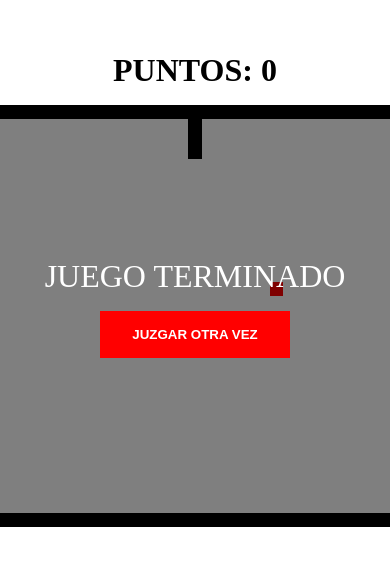
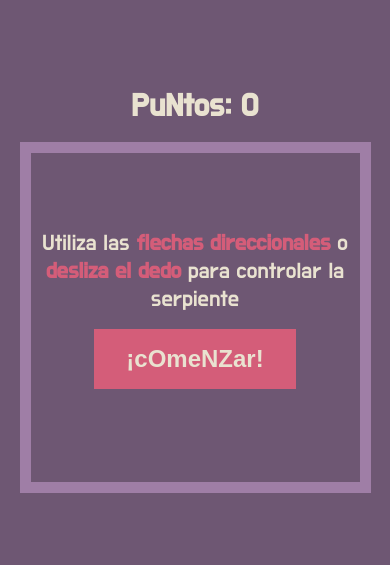
Before and after one commit to BarbaBlanca97/snake, a plain HTML site: page index.html in a window 390 px wide. Shown: the part 141-706 px from the top of the page. Drawn offline with Linux system fonts and the light colour scheme.

Commit message:
Mobile suport + UI improovments

```diff
--- a/index.html
+++ b/index.html
@@ -5,22 +5,30 @@
     <meta name="viewport" content="width=device-width, initial-scale=1.0">
 
     <link rel="stylesheet" href="styles.css" >
+    <link href="https://fonts.googleapis.com/css2?family=Do+Hyeon&display=swap" rel="stylesheet">
 
     <title>Snake</title>
 </head>
 <body id="body">
-    <div id="scoreboard">
-        <span> PUNTOS: </span>
-        <span id="score">  </span>
-    </div>
-    <div id="game-container" >
-        <canvas id="game-canvas" width="31" height="31" ></canvas>
-        <canvas id="background-canvas" width="31" height="31" ></canvas>
-        <div id="game-overlay">
-            <div> JUEGO TERMINADO </div>
-            <button onclick="startGame()"> JUZGAR OTRA VEZ </button>
+    <div id="main">
+        <div id="scoreboard">
+            <span> PuNtos: </span>
+            <span id="score"> 0 </span>
+        </div>
+        <div id="game-container" >
+            <canvas class="aspect-ratio" id="game-canvas" width="31" height="31" ></canvas>
+            <canvas class="aspect-ratio" id="background-canvas" width="31" height="31" ></canvas>
+            <div class="game-overlay aspect-ratio" id="game-start">
+                <div> Utiliza las <span class="text-emphasis" >flechas direccionales</span> o <span class="text-emphasis" >desliza el dedo</span> para controlar la serpiente </div>
+                <button onclick="startGame()"> ¡cOmeNZar! </button>
+            </div>
+            <div class="game-overlay aspect-ratio" id="game-over">
+                <div> JueGo terMiNAdO </div>
+                <button onclick="startGame()"> ¡otRa vEz! </button>
+            </div>
         </div>
     </div>
+
+    <script src="script.js"></script>
 </body>
-    <script src="script.js"></script>
 </html>
--- a/script.js
+++ b/script.js
@@ -1,13 +1,24 @@
-const canvas            = document.getElementById('game-canvas');
-const backgroundCanvas  = document.getElementById('background-canvas');
-const scoreDisplay      = document.getElementById('score');
-const gameOverlay       = document.getElementById('game-overlay');
+const canvas                    = document.getElementById('game-canvas');
+const backgroundCanvas          = document.getElementById('background-canvas');
+const scoreDisplay              = document.getElementById('score');
+const startGameOverlay          = document.getElementById('game-start');
+const gameOverOverlay           = document.getElementById('game-over');
 
 const ctx               = canvas.getContext('2d');
 const bgCtx             = backgroundCanvas.getContext('2d');
 
 const canvasW           = canvas.width;
 const canvasH           = canvas.height;
+
+const worldColorR   = 233;
+const worldColorG   = 226;
+const worldColorB   = 208;
+
+const foodColorR    = 212;
+const foodColorG    = 93;
+const foodColorB    = 121;
+
+const touchDeltaTreshold = window.innerHeight * .1;
 
 var deltaTime;
 var previousFrameEndTime;
@@ -22,6 +33,40 @@ var foodEaten;
 var foodPos;
 
 var imageData;
+
+var touchPrevX;
+var touchPrevY;
+
+var touchDeltaX;
+var touchDeltaY;
+
+document.ontouchstart = function (event) {
+    touchPrevX = event.touches[0].screenX;
+    touchPrevY = event.touches[0].screenY;
+
+    touchDeltaX = touchDeltaY = 0;
+}
+
+document.ontouchmove = function (event) {
+    touchDeltaX += event.touches[0].screenX - touchPrevX;
+    touchDeltaY += event.touches[0].screenY - touchPrevY;
+
+    touchPrevX = event.touches[0].screenX;
+    touchPrevY = event.touches[0].screenY;
+
+    if      (touchDeltaY <= -touchDeltaTreshold) {
+        moveDirY = -1; moveDirX = 0; touchDeltaX = touchDeltaY = 0;
+    }
+    else if (touchDeltaX >= touchDeltaTreshold) {
+        moveDirX =  1; moveDirY = 0; touchDeltaX = touchDeltaY = 0;
+    }
+    else if (touchDeltaY >= touchDeltaTreshold) {
+        moveDirY =  1; moveDirX = 0; touchDeltaX = touchDeltaY = 0;
+    }
+    else if (touchDeltaX <= -touchDeltaTreshold) {
+        moveDirX = -1; moveDirY = 0; touchDeltaX = touchDeltaY = 0;
+    }
+}
 
 document.onkeydown = function (event) {
     switch (event.key) {
@@ -79,11 +124,14 @@ function startGame() {
 
     spawnFood();
 
-    gameOverlay.classList.remove('visible');
+    startGameOverlay.classList.add('hidden');
+    gameOverOverlay.classList.remove('visible');
 
     deltaTime = 0;
 
     setScore(0);
+
+    canvas.classList.remove('hidden');
 
     previousFrameEndTime = Date.now();
     window.requestAnimationFrame(gameLoop);
@@ -93,12 +141,14 @@ function removeAvailablePos (x, y) {
     for (var i = 0; i < availablePos.length; i++) {
         if (availablePos[i].x === x && availablePos[i].y === y) {
             availablePos.splice(i, 1);
+            break;
         }
     }
 }
 
 function endGame() {
-    gameOverlay.classList.add('visible');
+    gameOverOverlay.classList.add('visible');
+    canvas.classList.add('hidden');
 }
 
 function spawnFood () {
@@ -107,10 +157,17 @@ function spawnFood () {
     removeAvailablePos(foodPos.x, foodPos.y);
 }
 
-bgCtx.strokeStyle = 'black';
+if(!('imageRendering' in document.body.style)) {
+    alert('Este juego no es compatible con tu navegador, prueba ejecutarlo en una version reciente de Firefox o Chrome');
+}
+
+bgCtx.imageSmoothingEnabled = false;
+canvas.imageSmoothingEnabled = false;
+
+bgCtx.strokeStyle = 'rgba(159, 126, 166)';
 bgCtx.strokeRect(0.5, 0.5, backgroundCanvas.width - 1, backgroundCanvas.height - 1);
 
-const gameLoop = function () {
+function gameLoop () {
     deltaTime = Date.now() - previousFrameEndTime;
     imageData = ctx.createImageData(canvasW, canvasH);
 
@@ -188,11 +245,11 @@ const gameLoop = function () {
 
     var curSnakePiece = head;
     while(curSnakePiece) {
-        drawPixel(curSnakePiece.x, curSnakePiece.y, 0, 0, 0);
+        drawPixel(curSnakePiece.x, curSnakePiece.y, worldColorR, worldColorG, worldColorB);
         curSnakePiece = curSnakePiece.previous;
     }
 
-    drawPixel(foodPos.x, foodPos.y, 255, 0, 0);
+    drawPixel(foodPos.x, foodPos.y, foodColorR, foodColorG, foodColorB);
 
     ctx.putImageData(imageData, 0, 0);
 
@@ -200,6 +257,3 @@ const gameLoop = function () {
     previousFrameEndTime = Date.now();
     window.requestAnimationFrame(gameLoop);
 }
-
-
-startGame();
--- a/styles.css
+++ b/styles.css
@@ -10,12 +10,32 @@ body {
     align-items: center;
     justify-content: center;
 
-    font-size: 2em;
+    background-color: #6e5773;
+    color: #e9e2d0;
+}
+
+#main {
+    width: 400px;
+    max-width: 90%;
+
+    max-height: 100%;
+
+    margin: auto;
+
+    display: flex;
+    flex-direction: column;
+
+    align-items: center;
+    justify-content: center;
+
+    font-family: 'Do Hyeon', sans-serif;
+    font-size: 2rem;
 }
 
 #game-container {
-    height: 50vh;
-    width: 50vh;
+    width: 100%;
+
+    padding-top: 100%;
 
     position: relative;
 }
@@ -23,11 +43,10 @@ body {
 canvas {
     position: absolute;
 
-    height: 100%;
-    width: 100%;
-
     image-rendering: -moz-crisp-edges;
+    image-rendering: -webkit-crisp-edges;
     image-rendering: pixelated;
+    image-rendering: crisp-edges;
 }
 
 #game-canvas {
@@ -38,22 +57,25 @@ canvas {
     z-index: 0;
 }
 
-#game-overlay {
-    visibility: hidden;
-
-    background-color: rgba(0, 0, 0, .5);
-    color: white;
-
+.game-overlay {
     display: flex;
     flex-direction: column;
     align-items: center;
     justify-content: center;
 
-    position: absolute;
-    width: 100%;
-    height: 100%;
+    z-index: 10;
 
-    z-index: 10;
+    padding: 1rem;
+    box-sizing: border-box;
+}
+
+#game-over {
+    visibility: hidden;
+}
+
+#game-start {
+    font-size: .7em;
+    text-align: center;
 }
 
 #scoreboard {
@@ -68,14 +90,43 @@ span {
     visibility: visible !important;
 }
 
+.hidden {
+    visibility: hidden !important;
+}
+
 button {
     border-style: none;
     padding: 1rem 2rem;
 
-    background-color: red;
-    color: white;
+    background-color: #d45d79;
+    color: #e9e2d0;
 
     margin: 1rem;
 
     font-weight: bold;
+    font-size: 1.5rem;
+
+    cursor: pointer;
+    transition: transform 250ms;
 }
+
+button:hover {
+    transform: scale(1.2);
+    transition: transform 250ms;
+}
+
+.text-emphasis {
+    color: #d45d79;
+}
+
+.aspect-ratio {
+    position: absolute;
+
+    width: 100%;
+    height: 100%;
+
+    top: 0;
+    right: 0;
+    bottom: 0;
+    left: 0;
+}
```
